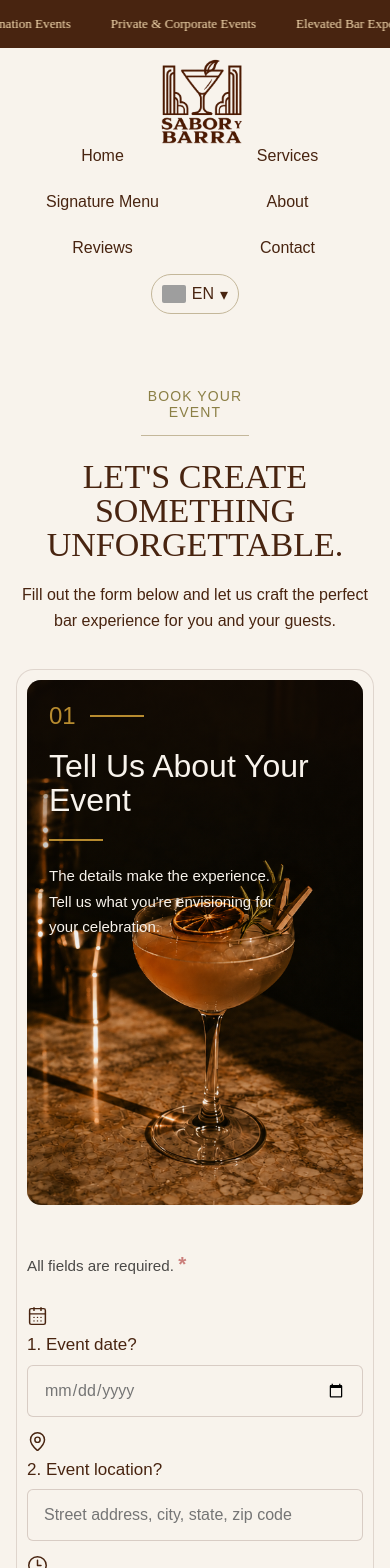
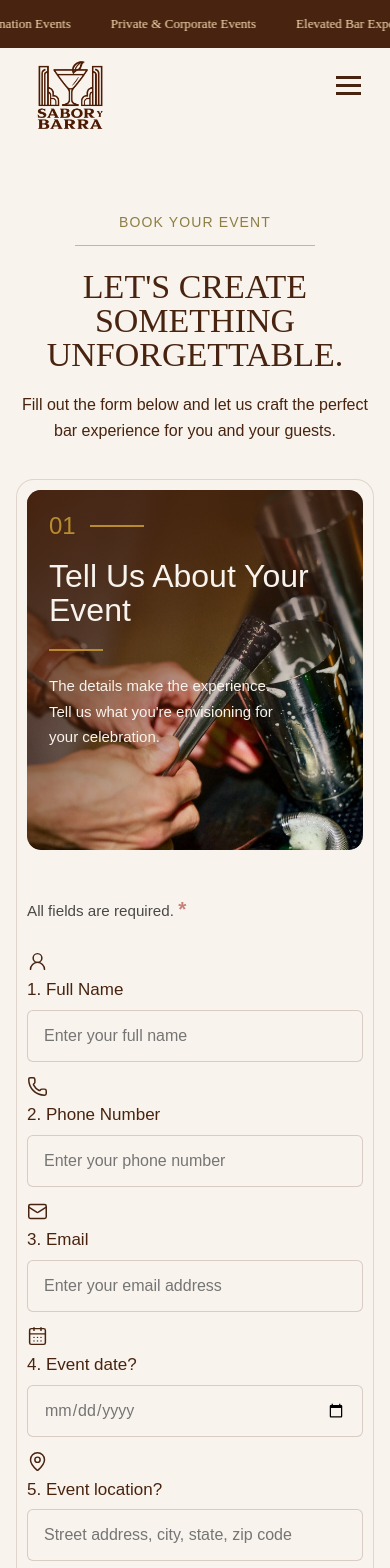
Before and after one commit to MatiasNaz/sabor-y-barra-website, a React (Vite) app: page /booking in a window 390 px wide. Shown: the top 1568 px of the page. Built offline with nearby package versions, Linux system fonts and the light colour scheme; no server answers; grey boxes are pictures that could not be loaded; a web font is replaced by a local one.

Commit message:
tested and edited for mobile responsiveness + changed card style of about section description, and added client's requested wording

```diff
--- a/src/components/Header/Header.css
+++ b/src/components/Header/Header.css
@@ -1,6 +1,11 @@
 /* HEADER */
 
+/* ---------------------------------------------------------------------- */
+
 /* ANNOUNCEMENT BAR */
+
+/* ---------------------------------------------------------------------- */
+
 .announcement-bar__container {
   background-color: var(--color-espresso);
   height: 55px;
@@ -59,6 +64,8 @@
 /* ---------------------------------------------------------------------- */
 
 /* LOGO & NAVBAR */
+
+/* ---------------------------------------------------------------------- */
 
 .header__navbar-section {
   height: 110px;
@@ -198,8 +205,25 @@
   color: var(--color-cream);
 }
 
+.navbar__hamburger {
+  display: none;
+  gap: 5px;
+  cursor: pointer;
+  background: none;
+  border: none;
+}
+
+.navbar__bar {
+  height: 3px;
+  width: 25px;
+  background-color: var(--color-espresso);
+}
+
 /* ---------------------------------------------------------------------- */
-/* RESPONSIVE HEADER */
+
+/* RESPONSIVE HEADER MEDIA QUERIES */
+
+/* ---------------------------------------------------------------------- */
 
 @media (max-width: 1600px) {
   .header__logo-img {
@@ -222,6 +246,8 @@
     padding-inline: 20px;
   }
 }
+
+/* ---------------------------------------------------------------------- */
 
 @media (max-width: 1050px) {
   .header__navbar-section {
@@ -260,7 +286,9 @@
   }
 }
 
-@media (max-width: 760px) {
+/* ---------------------------------------------------------------------- */
+
+@media (max-width: 768px) {
   .announcement-bar__container {
     height: 48px;
   }
@@ -275,22 +303,50 @@
   }
 
   .header__navbar-section {
-    padding: 6px 16px 18px;
+    position: relative;
+    z-index: 20;
+    flex-direction: row;
+    justify-content: space-between;
+    align-items: flex-start;
   }
 
   .header__logo-container {
+    display: flex;
+    justify-content: flex-start;
     width: 110px;
     height: 82px;
   }
 
   .header__logo-img {
-    height: 92px;
+    height: 75px;
+  }
+
+  .navbar__list-container {
+    display: flex;
+    flex: 0 0 auto;
+    justify-content: flex-end;
+    align-items: flex-start;
+    width: auto;
   }
 
   .navbar__list {
+    display: none;
+  }
+
+  .navbar__list--open {
+    position: absolute;
+    z-index: 20;
+    top: 100%;
+    left: 0;
+    width: 100%;
     display: grid;
     grid-template-columns: repeat(2, minmax(0, 1fr));
     gap: 6px 12px;
+    margin: 0;
+    padding: 18px 16px 22px;
+    border-top: 1px solid var(--color-muted-tan);
+    background-color: var(--color-cream);
+    box-shadow: 0 10px 20px rgb(72 36 16 / 14%);
   }
 
   .navbar__list li {
@@ -316,4 +372,24 @@
   .booking-cta {
     padding: 10px 22px;
   }
+
+  .navbar__hamburger {
+    display: flex;
+    flex-direction: column;
+    align-items: center;
+    justify-content: center;
+    width: 44px;
+    height: 44px;
+    gap: 5px;
+    cursor: pointer;
+    background: none;
+    border: none;
+    margin-top: 7px;
+  }
+
+  .navbar__bar {
+    height: 3px;
+    width: 25px;
+    background-color: var(--color-espresso);
+  }
 }
--- a/src/components/Header/Header.tsx
+++ b/src/components/Header/Header.tsx
@@ -18,6 +18,7 @@ function Header({ showBookingButton = true }: HeaderProps) {
   const languageMenuRef = useRef<HTMLDivElement>(null);
   const languageTriggerRef = useRef<HTMLButtonElement>(null);
   const activeLanguage = i18n.resolvedLanguage === "es" ? "es" : "en";
+  const [menuOpen, setMenuOpen] = useState(false);
 
   useEffect(() => {
     if (!isLanguageMenuOpen) return;
@@ -58,7 +59,12 @@ function Header({ showBookingButton = true }: HeaderProps) {
 
         {/* navigation bar & links */}
         <div className="navbar__list-container">
-          <ul className="navbar__list">
+          <ul
+            id="mobile-navigation"
+            className={`navbar__list ${
+              menuOpen ? "navbar__list--open" : ""
+            }`}
+          >
             <li>
               <Link to="/" className="navbar__links">
                 {t("nav.home")}
@@ -174,6 +180,21 @@ function Header({ showBookingButton = true }: HeaderProps) {
               </li>
             )}
           </ul>
+
+          {/* start of hamburger button */}
+          <button
+            className="navbar__hamburger"
+            type="button"
+            aria-label={t("nav.menu")}
+            aria-expanded={menuOpen}
+            aria-controls="mobile-navigation"
+            onClick={() => setMenuOpen((isOpen) => !isOpen)}
+          >
+            <span className="navbar__bar"></span>
+            <span className="navbar__bar"></span>
+            <span className="navbar__bar"></span>
+          </button>
+          {/* end of hamburger button */}
         </div>
       </nav>
     </header>
--- a/src/i18n/locales/en.json
+++ b/src/i18n/locales/en.json
@@ -20,6 +20,7 @@
   },
   "nav": {
     "label": "Primary navigation",
+    "menu": "Toggle navigation menu",
     "home": "Home",
     "services": "Services",
     "signatureMenu": "Signature Menu",
@@ -95,8 +96,10 @@
     "story": {
       "eyebrow": "Our Story",
       "title": "The story behind Sabor Y Barra.",
-      "intro": "This space is reserved for the confirmed people, inspiration, and purpose behind Sabor Y Barra.",
-      "placeholderCopy": "Founder story placeholder: Add the confirmed story of how Sabor Y Barra began, the people who shaped it, and the personal inspiration behind the brand.",
+      "intro": "The inspiration behind Sabor Y Barra is deeply rooted in the values of family and home that my parents instilled in me.",
+      "placeholderCopy": "My father, with his charismatic spirit and gift for creating unforgettable experiences, taught me the art of hospitality. My mother, through her infectious laughter and genuine joy, showed me the beauty of sharing happiness with others. Through Sabor Y Barra, I have the privilege of carrying their love and example forward—serving others during their most cherished celebrations and helping create memories that last a lifetime.",
+      "founderName": "Lou Mergler",
+      "founderRole": "Founder & CEO",
       "imageAlt": "Sabor Y Barra founder preparing a cocktail",
       "imagePlaceholder": "Authentic founder or team photograph to be added"
     },
@@ -219,20 +222,26 @@
       "pm": "{{time}} PM"
     },
     "fields": {
-      "eventDate": "1. Event date?",
-      "eventLocation": "2. Event location?",
+      "fullName": "1. Full Name",
+      "fullNamePlaceholder": "Enter your full name",
+      "phoneNumber": "2. Phone Number",
+      "phoneNumberPlaceholder": "Enter your phone number",
+      "email": "3. Email",
+      "emailPlaceholder": "Enter your email address",
+      "eventDate": "4. Event date?",
+      "eventLocation": "5. Event location?",
       "eventLocationPlaceholder": "Street address, city, state, zip code",
-      "eventTime": "3. Event time?",
+      "eventTime": "6. Event time?",
       "eventTimePlaceholder": "Select bar service start time",
       "setupNote": "Setup begins at least 90 minutes prior.",
-      "guestCount": "4. Anticipated headcount?",
+      "guestCount": "7. Anticipated headcount?",
       "guestCountPlaceholder": "Enter approx. number of guests (1–400)",
-      "dressCode": "5. Dress Code",
-      "drinkPreferences": "6. Drink Preferences",
+      "dressCode": "8. Dress Code",
+      "drinkPreferences": "9. Drink Preferences",
       "drinkPreferencesPlaceholder": "Share any preferences, spirits, or must-haves...",
-      "menuDesign": "7. Menu Design",
+      "menuDesign": "10. Menu Design",
       "menuDesignPlaceholder": "Share your theme, colors, or design ideas...",
-      "packageSelection": "8. Package Selection"
+      "packageSelection": "11. Package Selection"
     },
     "dressCode": {
       "placeholder": "Select dress code",
@@ -245,7 +254,10 @@
     },
     "packages": {
       "placeholder": "Select a package",
-      "bartending": "Bartending Service",
+      "elBasico": "El Básico",
+      "elClasico": "El Clásico",
+      "signatureSabor": "Signature Sabor",
+      "bartendingContent": "Bartending + Photography / Content Team",
       "bartendingCatering": "Bartending + Catering",
       "bartendingDj": "Bartending + DJ",
       "bartendingDjContent": "Bartending + DJ + Photography / Content Team",
--- a/src/i18n/locales/es.json
+++ b/src/i18n/locales/es.json
@@ -20,6 +20,7 @@
   },
   "nav": {
     "label": "Navegación principal",
+    "menu": "Mostrar u ocultar el menú de navegación",
     "home": "Inicio",
     "services": "Servicios",
     "signatureMenu": "Menú de autor",
@@ -95,8 +96,10 @@
     "story": {
       "eyebrow": "Nuestra Historia",
       "title": "La historia detrás de Sabor Y Barra.",
-      "intro": "Este espacio está reservado para contar la historia confirmada de Sabor Y Barra: las personas, la inspiración y el propósito detrás de la marca.",
-      "placeholderCopy": "Marcador para la historia del fundador: Añade la historia confirmada de cómo comenzó Sabor Y Barra, las personas que le dieron forma y la inspiración personal detrás de la marca.",
+      "intro": "La inspiración detrás de Sabor Y Barra está profundamente arraigada en los valores de familia y hogar que mis padres inculcaron en mí.",
+      "placeholderCopy": "Mi padre, con su espíritu carismático y su don para crear experiencias inolvidables, me enseñó el arte de la hospitalidad. Mi madre, con su risa contagiosa y su alegría genuina, me mostró la belleza de compartir la felicidad con los demás. A través de Sabor Y Barra, tengo el privilegio de llevar su amor y su ejemplo al mundo, acompañando a otros en sus celebraciones más preciadas y ayudando a crear recuerdos que duren toda la vida.",
+      "founderName": "Lou Mergler",
+      "founderRole": "Fundador y CEO",
       "imageAlt": "Fundador de Sabor Y Barra preparando un cóctel",
       "imagePlaceholder": "Añadir fotografía auténtica del fundador o equipo"
     },
@@ -219,20 +222,26 @@
       "pm": "{{time}} p. m."
     },
     "fields": {
-      "eventDate": "1. ¿Fecha del evento?",
-      "eventLocation": "2. ¿Lugar del evento?",
+      "fullName": "1. Nombre completo",
+      "fullNamePlaceholder": "Ingresa tu nombre completo",
+      "phoneNumber": "2. Número de teléfono",
+      "phoneNumberPlaceholder": "Ingresa tu número de teléfono",
+      "email": "3. Correo electrónico",
+      "emailPlaceholder": "Ingresa tu correo electrónico",
+      "eventDate": "4. ¿Fecha del evento?",
+      "eventLocation": "5. ¿Lugar del evento?",
       "eventLocationPlaceholder": "Dirección, ciudad, estado y código postal",
-      "eventTime": "3. ¿Hora del evento?",
+      "eventTime": "6. ¿Hora del evento?",
       "eventTimePlaceholder": "Selecciona la hora de inicio del servicio",
       "setupNote": "El montaje comienza al menos 90 minutos antes.",
-      "guestCount": "4. ¿Cantidad estimada de invitados?",
+      "guestCount": "7. ¿Cantidad estimada de invitados?",
       "guestCountPlaceholder": "Ingresa la cantidad aproximada (1–400)",
-      "dressCode": "5. Código de vestimenta",
-      "drinkPreferences": "6. Preferencias de bebidas",
+      "dressCode": "8. Código de vestimenta",
+      "drinkPreferences": "9. Preferencias de bebidas",
       "drinkPreferencesPlaceholder": "Comparte tus preferencias, destilados favoritos o imprescindibles...",
-      "menuDesign": "7. Diseño del menú",
+      "menuDesign": "10. Diseño del menú",
       "menuDesignPlaceholder": "Comparte el tema, los colores o tus ideas de diseño...",
-      "packageSelection": "8. Selección de paquete"
+      "packageSelection": "11. Selección de paquete"
     },
     "dressCode": {
       "placeholder": "Selecciona el código de vestimenta",
@@ -245,7 +254,10 @@
     },
     "packages": {
       "placeholder": "Selecciona un paquete",
-      "bartending": "Servicio de barra",
+      "elBasico": "El Básico",
+      "elClasico": "El Clásico",
+      "signatureSabor": "Signature Sabor",
+      "bartendingContent": "Barra + fotografía / equipo de contenido",
       "bartendingCatering": "Barra + catering",
       "bartendingDj": "Barra + DJ",
       "bartendingDjContent": "Barra + DJ + fotografía / equipo de contenido",
--- a/src/pages/Booking/Booking.css
+++ b/src/pages/Booking/Booking.css
@@ -84,10 +84,14 @@
 }
 
 .booking__visual-image {
+  position: absolute;
+  inset: 0;
   width: 100%;
   height: 100%;
   object-fit: cover;
+  object-position: center;
   display: block;
+  border-radius: 14px;
 }
 
 .booking__visual::after {
@@ -95,12 +99,19 @@
   position: absolute;
   inset: 0;
 
-  background: linear-gradient(
-    to bottom,
-    rgba(20, 10, 5, 0.55) 0%,
-    rgba(20, 10, 5, 0.28) 25%,
-    rgba(20, 10, 5, 0.05) 45%
-  );
+  background:
+    linear-gradient(
+      135deg,
+      color-mix(in srgb, var(--color-espresso) 92%, transparent) 0%,
+      color-mix(in srgb, var(--color-espresso) 72%, transparent) 30%,
+      color-mix(in srgb, var(--color-espresso) 28%, transparent) 58%,
+      transparent 76%
+    ),
+    linear-gradient(
+      to bottom,
+      color-mix(in srgb, var(--color-espresso) 45%, transparent) 0%,
+      transparent 48%
+    );
 }
 
 .booking__visual-content {
@@ -452,6 +463,17 @@ input[type="number"]::-webkit-outer-spin-button {
     margin-top: -2px;
   }
 
+  .booking__form input,
+  .booking__form select,
+  .booking__form textarea,
+  .booking__field-input {
+    min-width: 0;
+  }
+
+  .booking__field-input small {
+    left: 0;
+  }
+
   .booking__confirmation {
     margin-bottom: 48px;
   }
@@ -462,6 +484,10 @@ input[type="number"]::-webkit-outer-spin-button {
 }
 
 @media (max-width: 480px) {
+  .booking__eyebrow {
+    width: min(100%, 240px);
+  }
+
   .booking__header {
     font-size: 34px;
   }
--- a/src/pages/Booking/Booking.tsx
+++ b/src/pages/Booking/Booking.tsx
@@ -1,7 +1,7 @@
 import "./Booking.css";
 import Header from "../../components/Header/Header";
 import Footer from "../../components/Footer/Footer";
-import bookingImage from "../../assets/images/bookingImage.png";
+import bookingImage from "../../assets/images/drink-prep.jpg";
 import {
   CalendarDays,
   MapPin,
@@ -12,6 +12,9 @@ import {
   Palette,
   BriefcaseBusiness,
   CircleCheck,
+  UserRound,
+  Phone,
+  Mail,
 } from "lucide-react";
 import { useEffect, useRef, useState, type SubmitEvent } from "react";
 import { useTranslation } from "react-i18next";
@@ -173,6 +176,44 @@ function Booking() {
                   </p>
 
                   <label>
+                    <UserRound size={21} strokeWidth={1.7} />
+                    <span>{t("booking.fields.fullName")}</span>
+                    <input
+                      name="fullName"
+                      type="text"
+                      autoComplete="name"
+                      required
+                      placeholder={t("booking.fields.fullNamePlaceholder")}
+                    />
+                  </label>
+
+                  <label>
+                    <Phone size={21} strokeWidth={1.7} />
+                    <span>{t("booking.fields.phoneNumber")}</span>
+                    <input
+                      name="phoneNumber"
+                      type="tel"
+                      autoComplete="tel"
+                      inputMode="numeric"
+                      pattern="[0-9]+"
+                      required
+                      placeholder={t("booking.fields.phoneNumberPlaceholder")}
+                    />
+                  </label>
+
+                  <label>
+                    <Mail size={21} strokeWidth={1.7} />
+                    <span>{t("booking.fields.email")}</span>
+                    <input
+                      name="email"
+                      type="email"
+                      autoComplete="email"
+                      required
+                      placeholder={t("booking.fields.emailPlaceholder")}
+                    />
+                  </label>
+
+                  <label>
                     <CalendarDays size={21} strokeWidth={1.7} />
                     <span>{t("booking.fields.eventDate")}</span>
                     <input name="eventDate" type="date" required />
@@ -282,11 +323,23 @@ function Booking() {
                         {t("booking.packages.placeholder")}
                       </option>
 
-                      <option value="bartending">
-                        {t("booking.packages.bartending")}
+                      <option value="el-basico">
+                        {t("booking.packages.elBasico")}
                       </option>
 
-                      <option value="bartending-catering">
+                      <option value="el-clasico">
+                        {t("booking.packages.elClasico")}
+                      </option>
+
+                      <option value="signature-sabor">
+                        {t("booking.packages.signatureSabor")}
+                      </option>
+
+                      <option value="bartending-content">
+                        {t("booking.packages.bartendingContent")}
+                      </option>
+
+                      {/* <option value="bartending-catering">
                         {t("booking.packages.bartendingCatering")}
                       </option>
 
@@ -296,7 +349,7 @@ function Booking() {
 
                       <option value="bartending-dj-content">
                         {t("booking.packages.bartendingDjContent")}
-                      </option>
+                      </option> */}
 
                       <option value="complete">
                         {t("booking.packages.complete")}
```
Also changed, not shown: src/pages/About/About.css (+21 -0 lines), src/pages/About/About.tsx (+10 -5 lines), src/sections/CraftSection/CraftSection.css (+8 -6 lines), src/sections/Reviews/Testimonials.css (+15 -2 lines), src/sections/SignatureMenu/SignatureMenu.css (+7 -5 lines).
